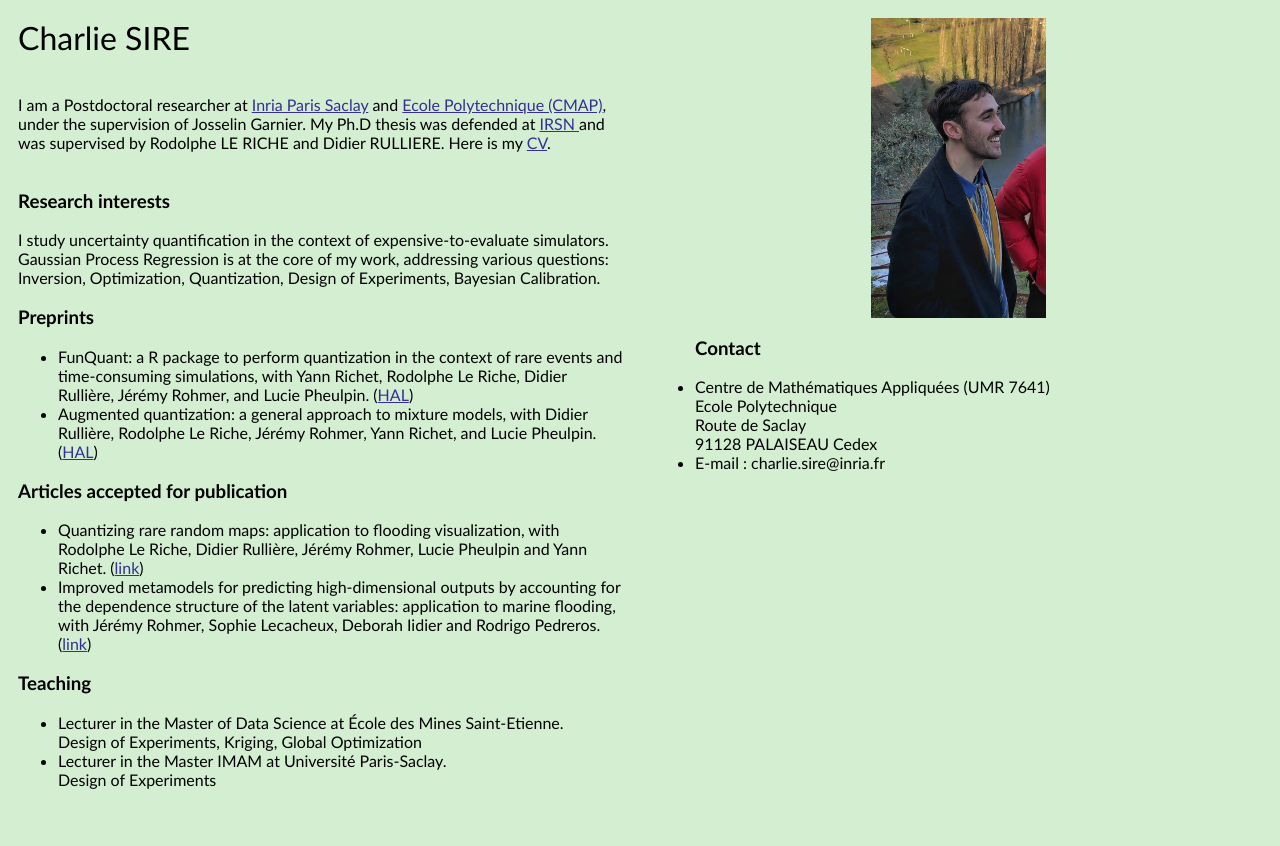
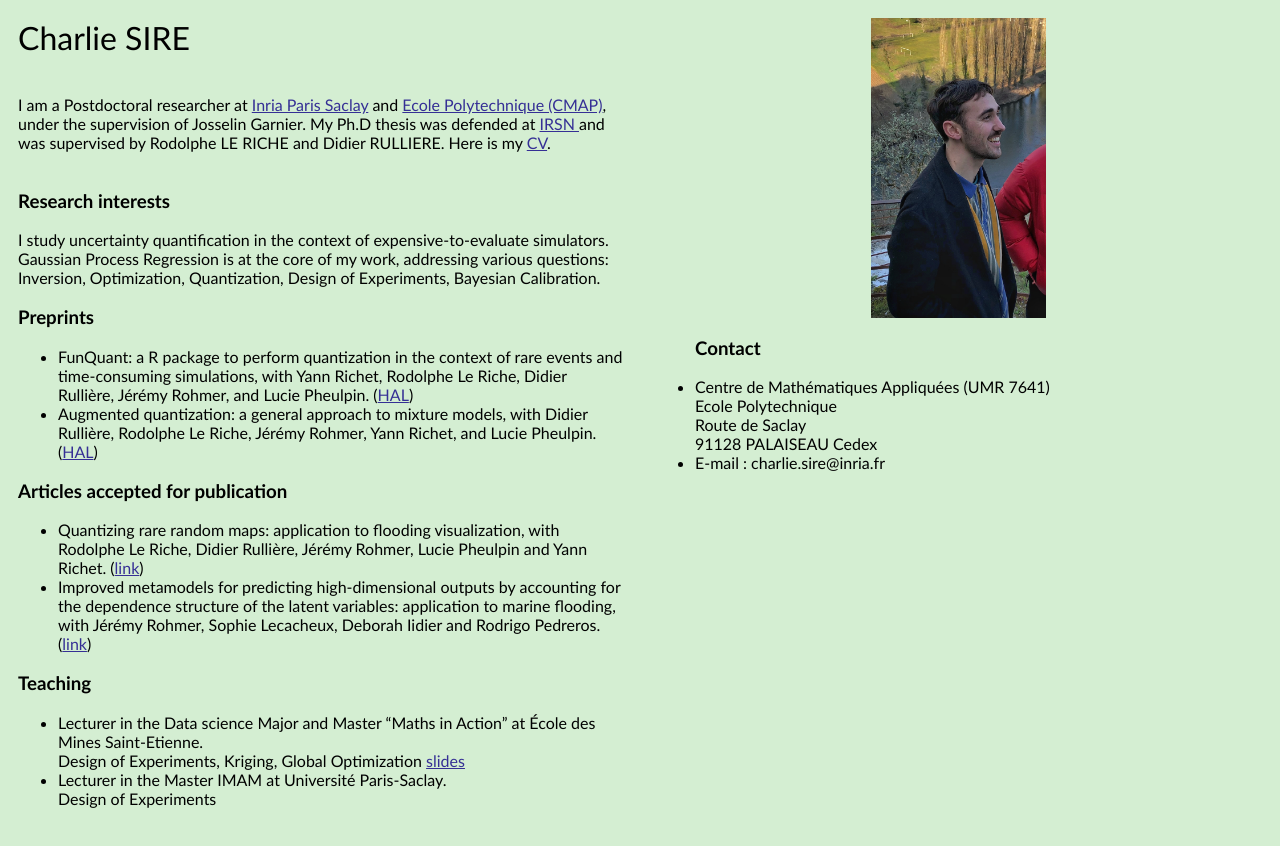
Before and after one commit to charliesire/charliesire.github.io, a plain HTML site: page index.html in a window 1280 px wide. Drawn offline with Linux system fonts and the light colour scheme.

Commit message:
Update index.html

```diff
--- a/index.html
+++ b/index.html
@@ -67,7 +67,7 @@
 
       <h3> Teaching </h3>
       <ul>
-        <li>Lecturer in the Master of Data Science at École des Mines Saint-Etienne. <br> Design of Experiments, Kriging, Global Optimization</li>
+        <li>Lecturer in the Data science Major and Master “Maths in Action” at École des Mines Saint-Etienne. <br> Design of Experiments, Kriging, Global Optimization <a href="https://hal.science/hal-03500652v2">slides</a></li>
         <li>Lecturer in the Master IMAM at Université Paris-Saclay. <br> Design of Experiments</li>
       </ul>
 
```
